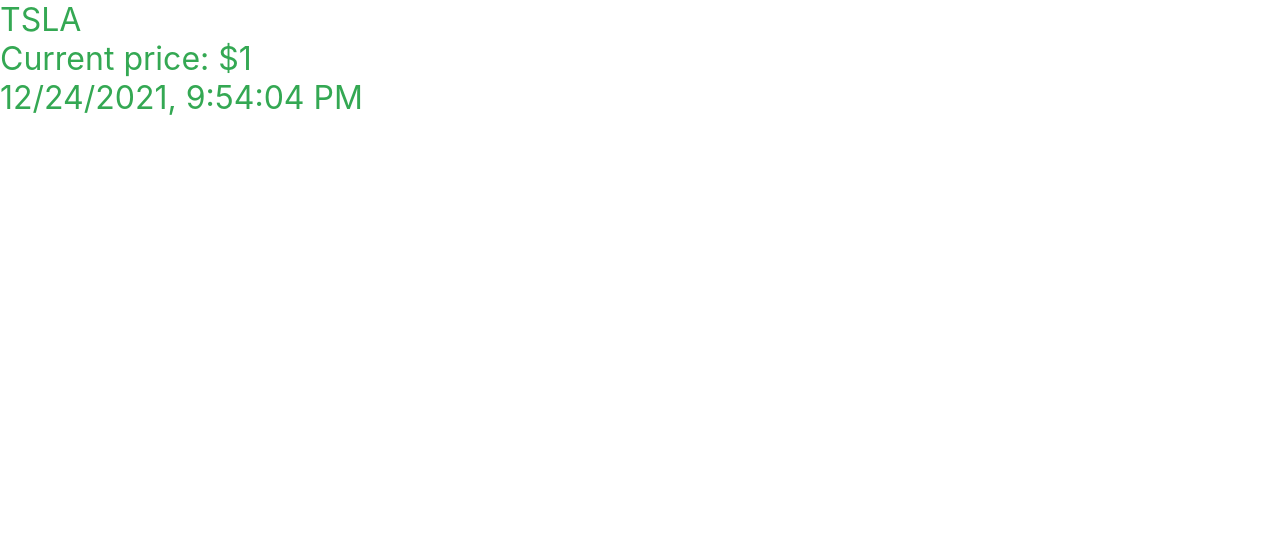
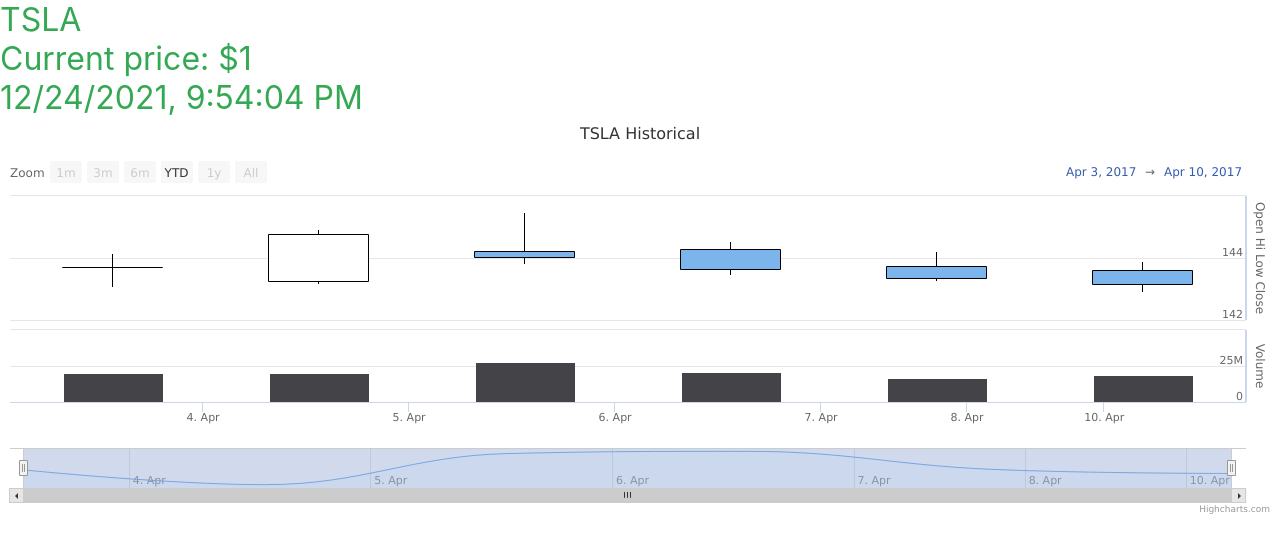
Before and after one commit to eds-101/stockPicker, a React (Create React App) app in the folder client/: page / in a window 1280 px wide. Shown: the top 552 px of the page. Built offline with nearby package versions, Linux system fonts and the light colour scheme; no server answers.

Commit message:
new yahoo api url

```diff
--- a/client/src/App.js
+++ b/client/src/App.js
@@ -1,7 +1,9 @@
 import './App.css';
 import { useEffect, useState, useReducer } from 'react';
+import Highcharts from 'highcharts/highstock'
+import HighchartsReact from 'highcharts-react-official';
 
-const stocksUrl = 'https://query1.finance.yahoo.com/v7/finance/quote?lang=en-US&region=US&corsDomain=finance.yahoo.com&symbols=TSLA'
+const stocksUrl = 'https://yahoo-finance-api.vercel.app/tsla'
 
 async function fetchStockData() {
   // Needs CORS approval when running on localhost
@@ -13,6 +15,101 @@
     console.error(e)
   }
 }
+
+var data = [
+  [1491226200000, 143.71, 144.12, 143.05, 143.7, 19985700],
+  [1491312600000, 143.25, 144.89, 143.17, 144.77, 19891400],
+  [1491399000000, 144.22, 145.46, 143.81, 144.02, 27717900],
+  [1491485400000, 144.29, 144.52, 143.45, 143.66, 21149000],
+  [1491571800000, 143.73, 144.18, 143.27, 143.34, 16672200],
+  [1491831000000, 143.6, 143.88, 142.9, 143.17, 18933400]
+]
+
+var ohlc = [],
+  volume = [],
+  dataLength = data.length,
+  groupingUnits = [
+    [
+      "week", // unit name
+      [1] // allowed multiples
+    ],
+    ["month", [1, 2, 3, 4, 6]]
+  ],
+  i = 0;
+
+for (i; i < dataLength; i += 1) {
+  ohlc.push([
+    data[i][0], // the date
+    data[i][1], // open
+    data[i][2], // high
+    data[i][3], // low
+    data[i][4] // close
+  ]);
+
+  volume.push([
+    data[i][0], // the date
+    data[i][5] // the volume
+  ]);
+}
+const options = {
+  rangeSelector: {
+    selected: 1
+  },
+
+  title: {
+    text: "TSLA Historical"
+  },
+
+  yAxis: [
+    {
+      labels: {
+        align: "right",
+        x: -3
+      },
+      title: {
+        text: "Open Hi Low Close"
+      },
+      height: "60%",
+      lineWidth: 2,
+      resize: {
+        enabled: true
+      }
+    },
+    {
+      labels: {
+        align: "right",
+        x: -3
+      },
+      title: {
+        text: "Volume"
+      },
+      top: "65%",
+      height: "35%",
+      offset: 0,
+      lineWidth: 2
+    }
+  ],
+
+  series: [
+    {
+      type: "candlestick",
+      name: "TESLA",
+      data: ohlc,
+      dataGrouping: {
+        units: groupingUnits
+      }
+    },
+    {
+      type: "column",
+      name: "Volume",
+      data: volume,
+      yAxis: 1,
+      dataGrouping: {
+        units: groupingUnits
+      }
+    }
+  ]
+};
 
 function App() {
   const [stockPrice, setStockPrice] = useState({
@@ -36,7 +133,7 @@
     async function updateStockData() {
       const stockData = await fetchStockData()
       console.log(stockData)
-      const latestStockPrice = stockData.quoteResponse.result[0].regularMarketPrice.toFixed(2)
+      const latestStockPrice = stockData.chart.result[0].meta.regularMarketPrice
       setStockPrice(oldPrices => {
         return {
         latest: latestStockPrice,
@@ -56,8 +153,14 @@
                       : ''].join(" ")}>
         {'TSLA'} <br/>
         {'Current price: $' + stockPrice.latest} <br/>
-        {/* {'History: ' + stockPrice.history} <br/> */}
         {priceTime}
+      </div>
+      <div>
+      <HighchartsReact
+        highcharts={Highcharts}
+        constructorType={'stockChart'}
+        options={options}
+      />
       </div>
     </div>
   );
```
